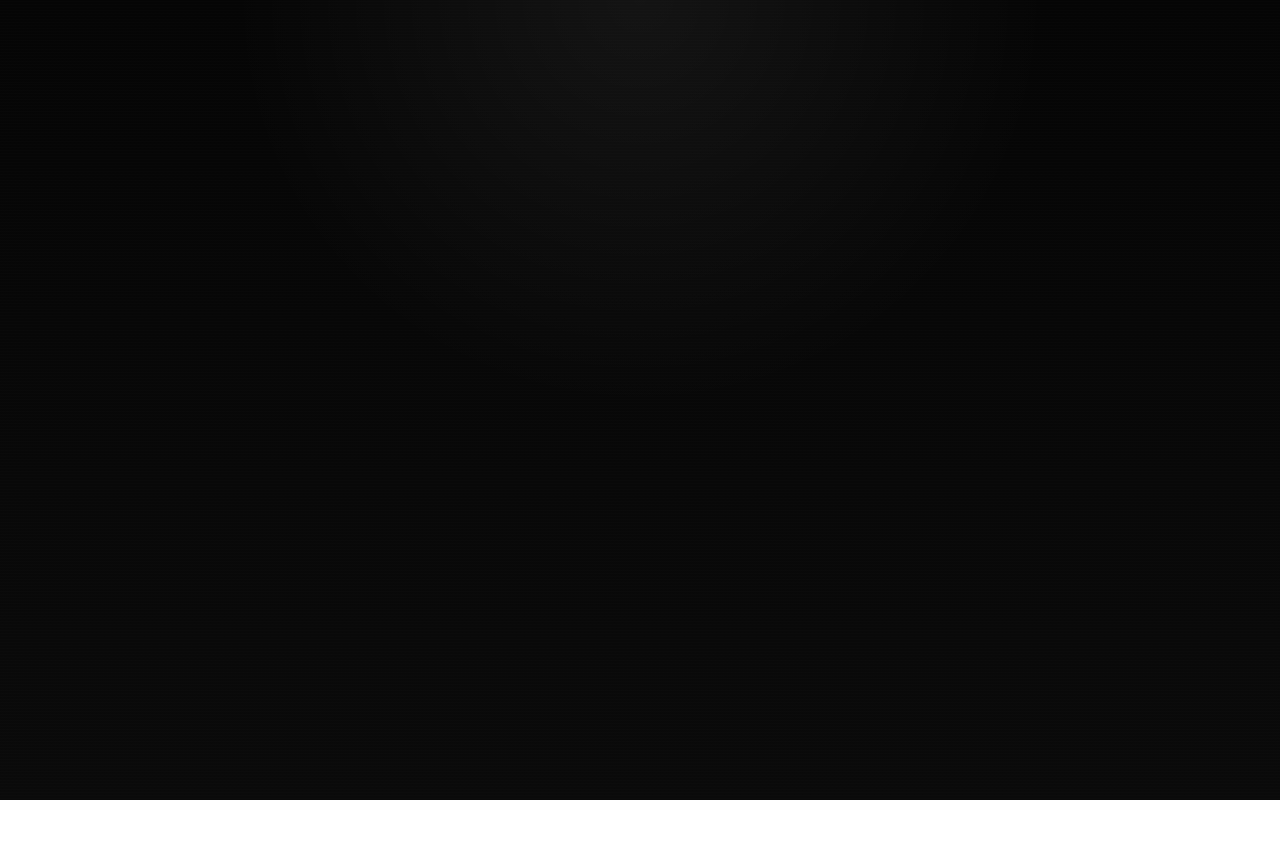
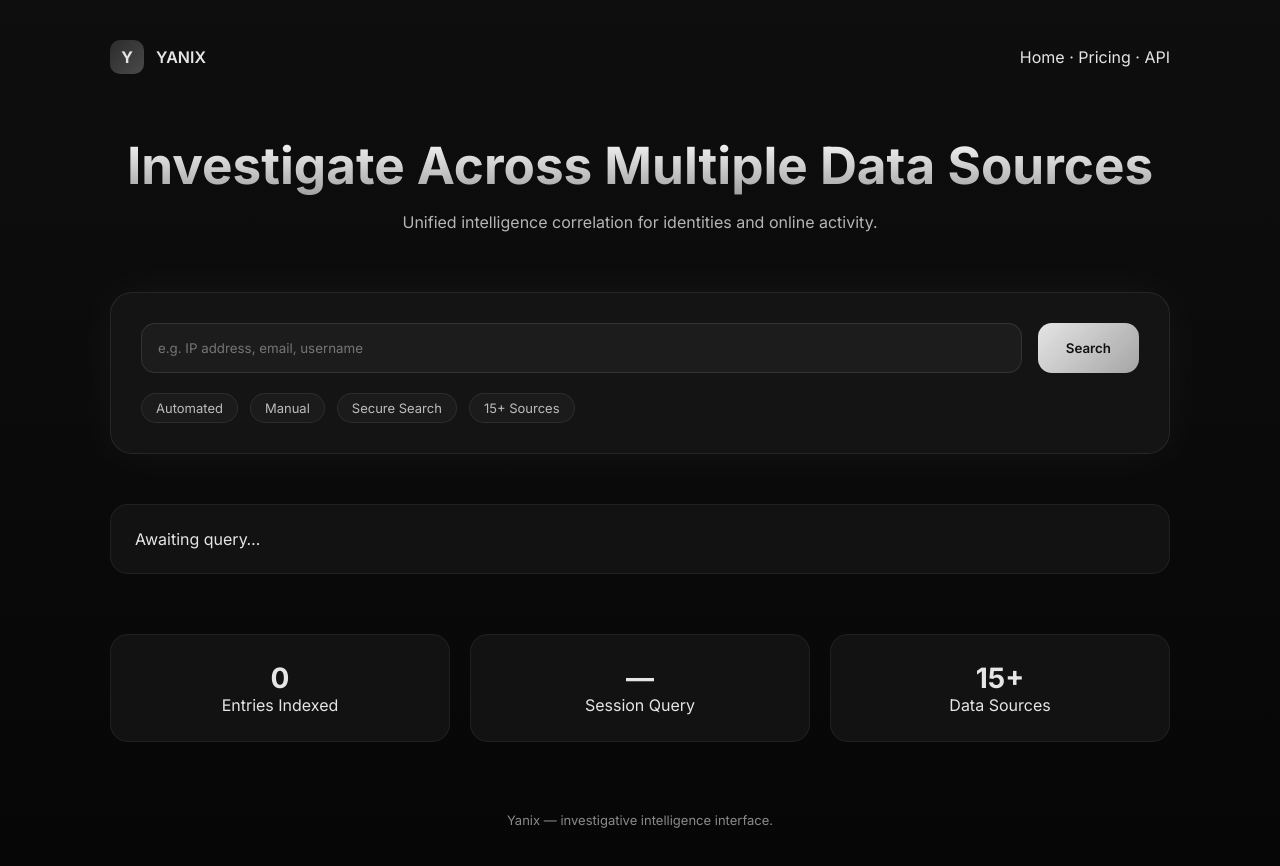
Before and after one commit to obsskur/eVa7LapS7mAls2xual, a plain HTML site: page index.html in a window 1280 px wide. Before the commit the page ends 800 px from the top, so only its background shows below. Drawn offline with Linux system fonts and the light colour scheme.

Commit message:
Update index.html

```diff
--- a/index.html
+++ b/index.html
@@ -17,34 +17,8 @@
 
 body {
     min-height: 100vh;
-    background:
-        radial-gradient(circle at 50% 0%, rgba(255,255,255,0.06), transparent 40%),
-        linear-gradient(180deg, #050505, #0a0a0a);
+    background: linear-gradient(180deg, #0e0e0e, #060606);
     color: #e5e5e5;
-    overflow-x: hidden;
-}
-
-/* ---------- Ambient Background Animation ---------- */
-body::before {
-    content: "";
-    position: fixed;
-    inset: 0;
-    background:
-        repeating-linear-gradient(
-            0deg,
-            rgba(255,255,255,0.015) 0px,
-            rgba(255,255,255,0.015) 1px,
-            transparent 1px,
-            transparent 3px
-        );
-    animation: scan 6s linear infinite;
-    pointer-events: none;
-    z-index: 0;
-}
-
-@keyframes scan {
-    from { background-position: 0 0; }
-    to { background-position: 0 100px; }
 }
 
 /* ---------- Layout ---------- */
@@ -52,8 +26,6 @@
     max-width: 1100px;
     margin: auto;
     padding: 40px 20px 80px;
-    position: relative;
-    z-index: 1;
 }
 
 /* ---------- Navbar ---------- */
@@ -69,70 +41,53 @@
     align-items: center;
     gap: 12px;
     font-weight: 600;
-    letter-spacing: 0.5px;
 }
 
 .logo-badge {
     width: 34px;
     height: 34px;
     border-radius: 10px;
-    background: linear-gradient(135deg, #2a2a2a, #444);
+    background: linear-gradient(135deg, #2c2c2c, #4a4a4a);
     display: grid;
     place-items: center;
     font-weight: 700;
-    box-shadow: 0 0 20px rgba(255,255,255,0.1);
-}
-
-.nav-links {
-    display: flex;
-    gap: 30px;
-    font-size: 14px;
-    color: #aaa;
 }
 
 /* ---------- Hero ---------- */
 .hero {
     text-align: center;
-    margin-bottom: 70px;
+    margin-bottom: 60px;
 }
 
 .hero h1 {
-    font-size: clamp(34px, 4vw, 54px);
+    font-size: clamp(32px, 4vw, 52px);
     font-weight: 700;
-    background: linear-gradient(180deg, #ffffff, #9a9a9a);
+    background: linear-gradient(180deg, #ffffff, #a0a0a0);
     -webkit-background-clip: text;
     -webkit-text-fill-color: transparent;
-    animation: fadeUp 1s ease forwards;
 }
 
 .hero p {
     max-width: 720px;
-    margin: 18px auto 0;
+    margin: 16px auto 0;
     font-size: 16px;
-    color: #b3b3b3;
-    animation: fadeUp 1.2s ease forwards;
+    color: #b5b5b5;
 }
 
-@keyframes fadeUp {
-    from { opacity: 0; transform: translateY(20px); }
-    to { opacity: 1; transform: translateY(0); }
+/* ---------- Search ---------- */
+.search-card {
+    background: #141414;
+    border-radius: 22px;
+    padding: 30px;
+    border: 1px solid rgba(255,255,255,0.08);
+    box-shadow: 0 30px 80px rgba(0,0,0,0.8);
+    margin-bottom: 50px;
+    animation: glow 6s ease-in-out infinite;
 }
 
-/* ---------- Search Card ---------- */
-.search-card {
-    background: rgba(20,20,20,0.7);
-    backdrop-filter: blur(14px);
-    border-radius: 24px;
-    padding: 30px;
-    border: 1px solid rgba(255,255,255,0.08);
-    box-shadow: 0 40px 120px rgba(0,0,0,0.6);
-    margin-bottom: 50px;
-    animation: glowPulse 4s ease-in-out infinite;
-}
-
-@keyframes glowPulse {
-    0%,100% { box-shadow: 0 0 40px rgba(255,255,255,0.05); }
-    50% { box-shadow: 0 0 70px rgba(255,255,255,0.12); }
+@keyframes glow {
+    0%,100% { box-shadow: 0 0 40px rgba(255,255,255,0.04); }
+    50% { box-shadow: 0 0 70px rgba(255,255,255,0.08); }
 }
 
 .search-row {
@@ -142,33 +97,21 @@
 
 .search-row input {
     flex: 1;
-    padding: 18px;
+    padding: 16px;
     border-radius: 14px;
-    background: rgba(255,255,255,0.04);
+    background: #1c1c1c;
     border: 1px solid rgba(255,255,255,0.1);
     color: white;
-    font-size: 15px;
-    outline: none;
-}
-
-.search-row input::placeholder {
-    color: #888;
 }
 
 .search-row button {
-    padding: 18px 28px;
+    padding: 16px 28px;
     border-radius: 14px;
     border: none;
     font-weight: 600;
+    background: linear-gradient(135deg, #e5e5e5, #a5a5a5);
     color: #111;
-    background: linear-gradient(135deg, #e5e5e5, #a9a9a9);
     cursor: pointer;
-    transition: transform 0.2s ease, box-shadow 0.2s ease;
-}
-
-.search-row button:hover {
-    transform: translateY(-2px);
-    box-shadow: 0 12px 40px rgba(255,255,255,0.25);
 }
 
 /* ---------- Pills ---------- */
@@ -176,4 +119,111 @@
     display: flex;
     gap: 12px;
     margin-top: 20px;
-    flex-wrap:
+    flex-wrap: wrap;
+}
+
+.pill {
+    padding: 6px 14px;
+    border-radius: 999px;
+    background: #1b1b1b;
+    border: 1px solid rgba(255,255,255,0.08);
+    font-size: 13px;
+    color: #bcbcbc;
+}
+
+/* ---------- Results ---------- */
+.result-card {
+    background: #121212;
+    border-radius: 18px;
+    padding: 24px;
+    margin-bottom: 20px;
+    border: 1px solid rgba(255,255,255,0.06);
+}
+
+/* ---------- Stats ---------- */
+.stats {
+    display: grid;
+    grid-template-columns: repeat(auto-fit, minmax(180px, 1fr));
+    gap: 20px;
+    margin-top: 60px;
+}
+
+.stat {
+    background: #121212;
+    border-radius: 18px;
+    padding: 26px;
+    border: 1px solid rgba(255,255,255,0.06);
+    text-align: center;
+}
+
+.stat-value {
+    font-size: 28px;
+    font-weight: 700;
+}
+
+/* ---------- Footer ---------- */
+.info {
+    margin-top: 70px;
+    font-size: 13px;
+    color: #8a8a8a;
+    text-align: center;
+}
+</style>
+</head>
+
+<body>
+
+<div class="container">
+
+    <div class="navbar">
+        <div class="logo">
+            <div class="logo-badge">Y</div>
+            YANIX
+        </div>
+        <div>Home · Pricing · API</div>
+    </div>
+
+    <div class="hero">
+        <h1>Investigate Across Multiple Data Sources</h1>
+        <p>Unified intelligence correlation for identities and online activity.</p>
+    </div>
+
+    <div class="search-card">
+        <div class="search-row">
+            <input placeholder="e.g. IP address, email, username">
+            <button>Search</button>
+        </div>
+
+        <div class="search-options">
+            <div class="pill">Automated</div>
+            <div class="pill">Manual</div>
+            <div class="pill">Secure Search</div>
+            <div class="pill">15+ Sources</div>
+        </div>
+    </div>
+
+    <div class="result-card">Awaiting query…</div>
+
+    <div class="stats">
+        <div class="stat">
+            <div class="stat-value">0</div>
+            Entries Indexed
+        </div>
+        <div class="stat">
+            <div class="stat-value">—</div>
+            Session Query
+        </div>
+        <div class="stat">
+            <div class="stat-value">15+</div>
+            Data Sources
+        </div>
+    </div>
+
+    <div class="info">
+        Yanix — investigative intelligence interface.
+    </div>
+
+</div>
+
+</body>
+</html>
```
